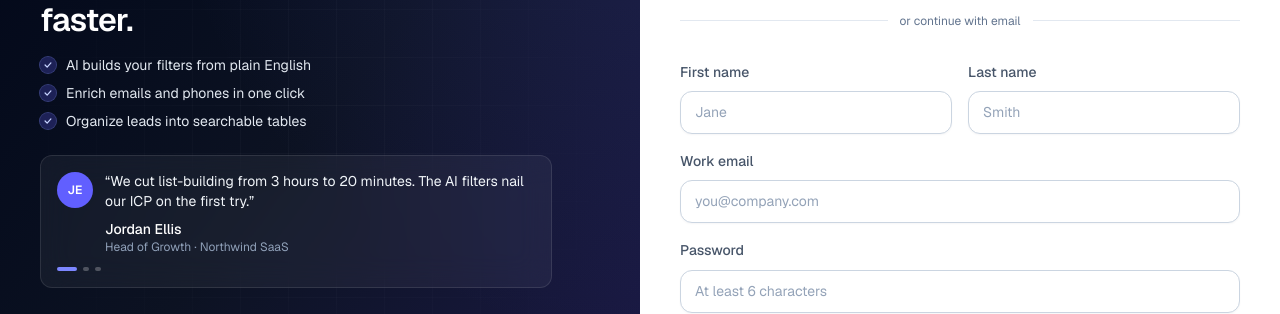
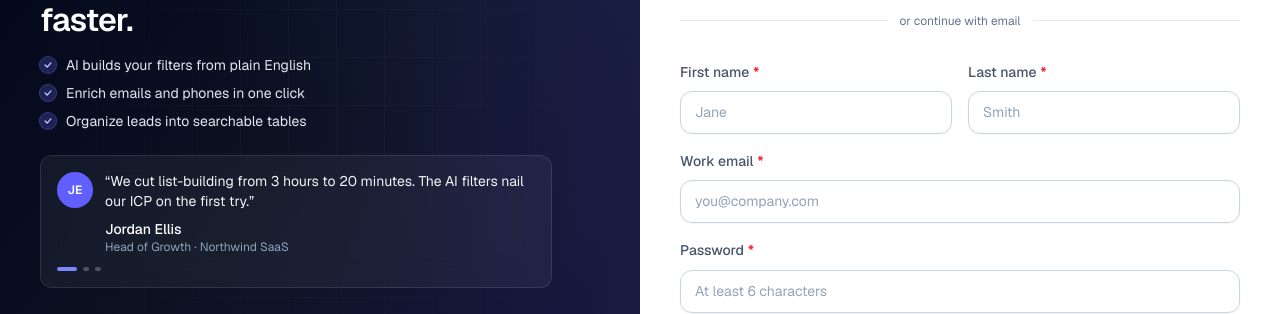
Before and after one commit to BushraMahin123/lead-finder, a Next.js app: page /signup in a window 1280 px wide. Shown: the part 279-593 px from the top of the page. Built offline with nearby package versions, Linux system fonts and the light colour scheme.

Commit message:
"Signup form with required fields"

```diff
--- a/src/components/SignupForm.tsx
+++ b/src/components/SignupForm.tsx
@@ -149,7 +149,21 @@ function Field({
 }) {
   return (
     <div className="space-y-2">
-      <label htmlFor={id} className="label">{label}</label>
+      {/* <label htmlFor={id} className="label">{label}</label> */}
+      <label
+        htmlFor={id}
+        className="label flex items-center gap-1"
+      >
+        <span>{label}</span>
+        {required && (
+          <span
+            className="ml-1 text-red-500 font-bold"
+            aria-hidden="true"
+          >
+            *
+          </span>
+        )}
+      </label>
       <input
         id={id}
         name={name}
--- a/src/components/WorkspaceProfileFields.tsx
+++ b/src/components/WorkspaceProfileFields.tsx
@@ -80,7 +80,7 @@ export default function WorkspaceProfileFields({
       <div className="grid gap-4 sm:grid-cols-2">
         <div className="space-y-2">
           <label htmlFor="company_size" className="label">
-            Company size
+            Company size <span className="text-red-500">*</span>
           </label>
           <select
             id="company_size"
@@ -101,7 +101,7 @@ export default function WorkspaceProfileFields({
         </div>
         <div className="space-y-2">
           <label htmlFor="industry" className="label">
-            Industry
+            Industry <span className="text-red-500">*</span>
           </label>
           <select
             id="industry"
@@ -125,7 +125,7 @@ export default function WorkspaceProfileFields({
       <div className="grid gap-4 sm:grid-cols-2">
         <div className="space-y-2">
           <label htmlFor="use_case" className="label">
-            Primary use case
+            Primary use case <span className="text-red-500">*</span>
           </label>
           <select
             id="use_case"
@@ -199,6 +199,7 @@ function Field({
     <div className="space-y-2">
       <label htmlFor={id} className="label">
         {label}
+        {required && <span className="text-red-500 ml-1">*</span>}
       </label>
       <input
         id={id}
```
